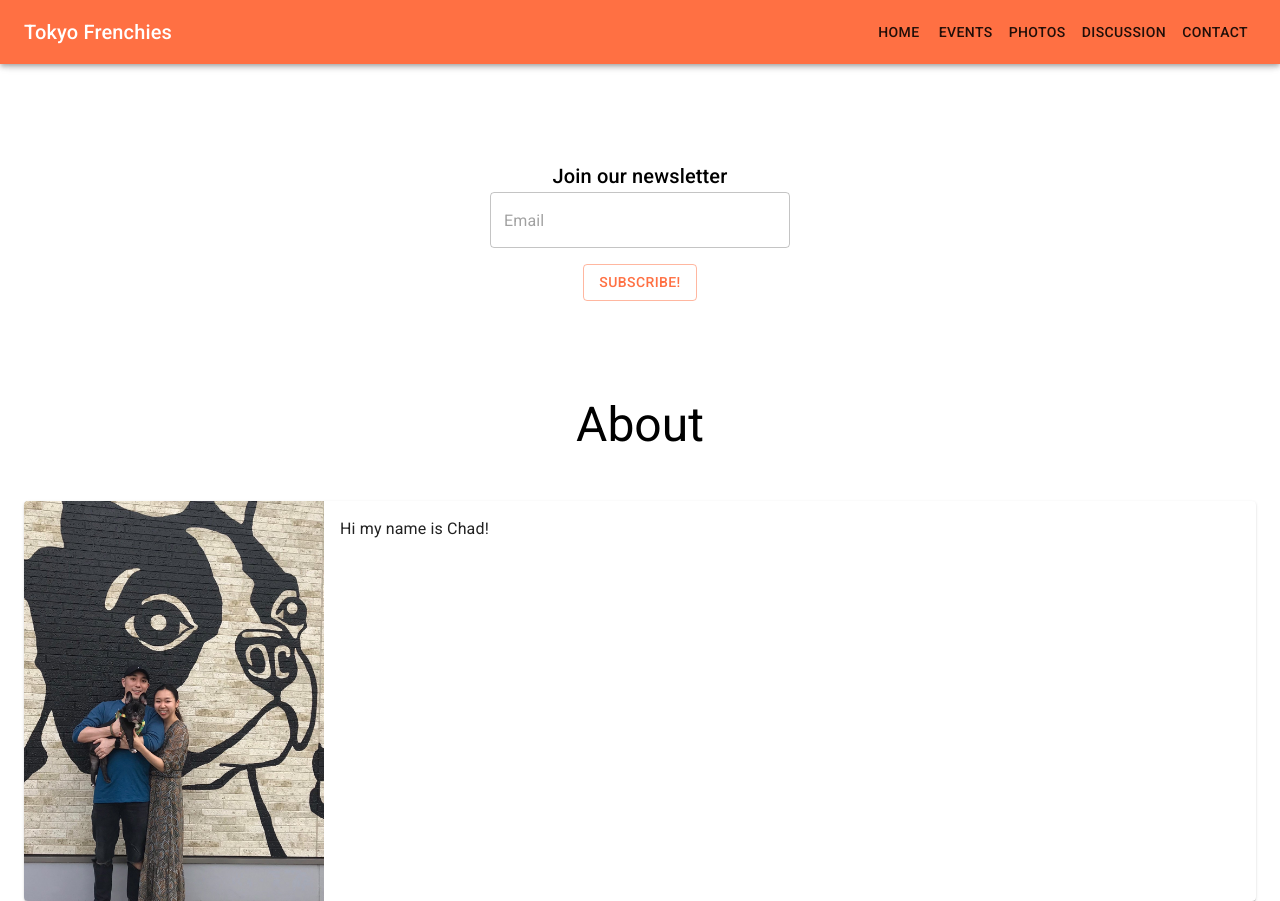
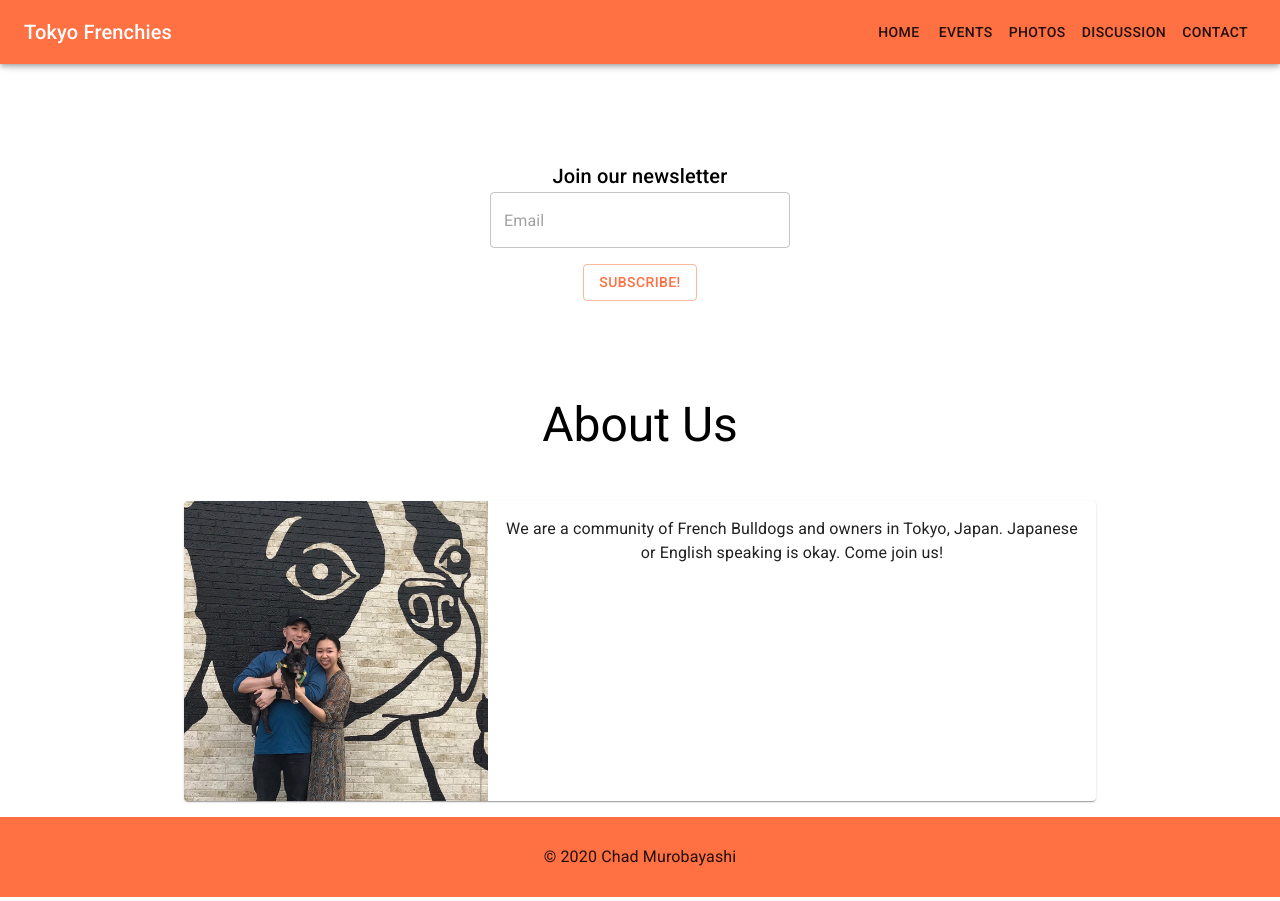
Before and after one commit to chadmuro/frenchie-jp, a React (Create React App) app: page /contact in a window 1280 px wide. Built offline with nearby package versions, Linux system fonts and the light colour scheme.

Commit message:
create footer and update about section

```diff
--- a/src/components/App.js
+++ b/src/components/App.js
@@ -1,23 +1,35 @@
 import React from 'react';
 import { BrowserRouter, Route } from 'react-router-dom';
+import { makeStyles } from '@material-ui/styles';
 import Header from './Header';
 import Home from './Home';
 import Events from './Events';
 import Photos from './Photos';
 import Discussion from './Discussion';
 import Contact from './Contact';
+import Footer from './Footer';
+
+const useStyles = makeStyles(() => ({
+	container: {
+		height: '100vh',
+		display: 'flex',
+		flexDirection: 'column'
+	}
+}))
 
 const App = () => {
+	const classes = useStyles();
 	return (
 		<div>
 			<BrowserRouter>
-				<div>
+				<div className={classes.container}>
 					<Header />
 					<Route path="/" exact component={Home} />
 					<Route path="/events" exact component={Events} />
-					<Route path="/photos" exact component={Photos} />
+					<Route path="/photos" exact component={Photos}/>
 					<Route path="/discussion" exact component={Discussion} />
 					<Route path="/contact" exact component={Contact} />
+					<Footer />
 				</div>
 			</BrowserRouter>
 		</div>
--- a/src/components/Events.js
+++ b/src/components/Events.js
@@ -2,7 +2,11 @@ import React from 'react';
 import NextEvent from './events/NextEvent';
 
 const Events = () => {
-	return <div><NextEvent /></div>;
+	return (
+		<div style={{ height: '100vh' }}>
+			<NextEvent />
+		</div>
+	);
 };
 
 export default Events;
--- a/src/components/Footer.js
+++ b/src/components/Footer.js
@@ -0,0 +1,29 @@
+import React from 'react'
+import { Typography } from '@material-ui/core';
+import { makeStyles } from '@material-ui/styles';
+
+const useStyles = makeStyles((theme) => ({
+    footer: {
+        width: '100%',
+        backgroundColor: theme.palette.primary.main,
+        color: theme.palette.text.primary,
+        minHeight: '80px',
+        display: 'flex',
+        alignItems: 'center',
+        justifyContent: 'center',
+        marginTop: '1rem'
+    }
+}))
+
+const Footer = () => {
+    const classes = useStyles();
+
+    return (
+        <div className={classes.footer}>
+            <Typography>&copy; 2020 Chad Murobayashi
+            </Typography>
+        </div>
+    )
+}
+
+export default Footer;
--- a/src/components/Home.js
+++ b/src/components/Home.js
@@ -20,9 +20,6 @@ const useStyles = makeStyles(() => ({
 		flexDirection: 'column',
 		justifyContent: 'center',
 		alignItems: 'center',
-	},
-	aboutContainer: {
-		paddingTop: '5rem',
 	},
 	text: {
 		color: '#fff',
--- a/src/components/contactInfo/About.js
+++ b/src/components/contactInfo/About.js
@@ -1,55 +1,48 @@
 import React from 'react';
-import { Container, Grid, Card, Typography, CardMedia, CardContent } from '@material-ui/core';
+import {
+	Container,
+	Grid,
+	Card,
+	Typography,
+	CardMedia,
+	CardContent,
+} from '@material-ui/core';
 import { makeStyles } from '@material-ui/core/styles';
 import ipu from '../../img/ipu.jpg';
 
-const useStyles = makeStyles((theme) => ({
+const useStyles = makeStyles(() => ({
 	title: {
 		paddingTop: '6rem',
+		paddingBottom: '3rem',
 	},
-	main: {
-		marginTop: '3rem'
-	},
-	about: {
-		display: 'flex',
-		[theme.breakpoints.down('xs')]: {
-			flexDirection: 'column',
-		},
-	},
-	media: {
-		width: '300px',
-		height: '400px',
-		[theme.breakpoints.down('xs')]: {
-            width: '100%',
-            height: '300px'
-		},
-	},
+	image: {
+		height: '300px'
+	}
 }));
 
 const About = () => {
-    const classes = useStyles();
+	const classes = useStyles();
 
 	return (
-		<Container maxWidth="lg">
-			<Grid item xs={12} className={classes.title}>
-				<Typography variant="h3" align="center">
-					About
-				</Typography>
-			</Grid>
-			<Grid container>
-				<Grid item xs={12} className={classes.main}>
-					<Card className={classes.about}>
-						<CardMedia
-							className={classes.media}
-							image={ipu}
-							title="Ipu Frenchie"
-						/>
+		<Container maxWidth="md">
+			<Typography variant="h3" align="center" className={classes.title}>
+				About Us
+			</Typography>
+			<Card>
+				<Grid container>
+					<Grid item xs={12} sm={4}>
+						<CardMedia image={ipu} title="Ipu Frenchie" className={classes.image}/>
+					</Grid>
+					<Grid item xs={12} sm={8}>
 						<CardContent>
-							<Typography align="center">Hi my name is Chad!</Typography>
+							<Typography align="center">
+								We are a community of French Bulldogs and owners in Tokyo, Japan.
+								Japanese or English speaking is okay. Come join us!
+							</Typography>
 						</CardContent>
-					</Card>
+					</Grid>
 				</Grid>
-			</Grid>
+			</Card>
 		</Container>
 	);
 };
--- a/src/components/events/NextEvent.js
+++ b/src/components/events/NextEvent.js
@@ -79,7 +79,7 @@ const NextEvent = () => {
 							color="secondary"
 							className={classes.button}
 						>
-							Join Event
+							View Event Details
 						</Button>
 					</Grid>
 				</Grid>
```
